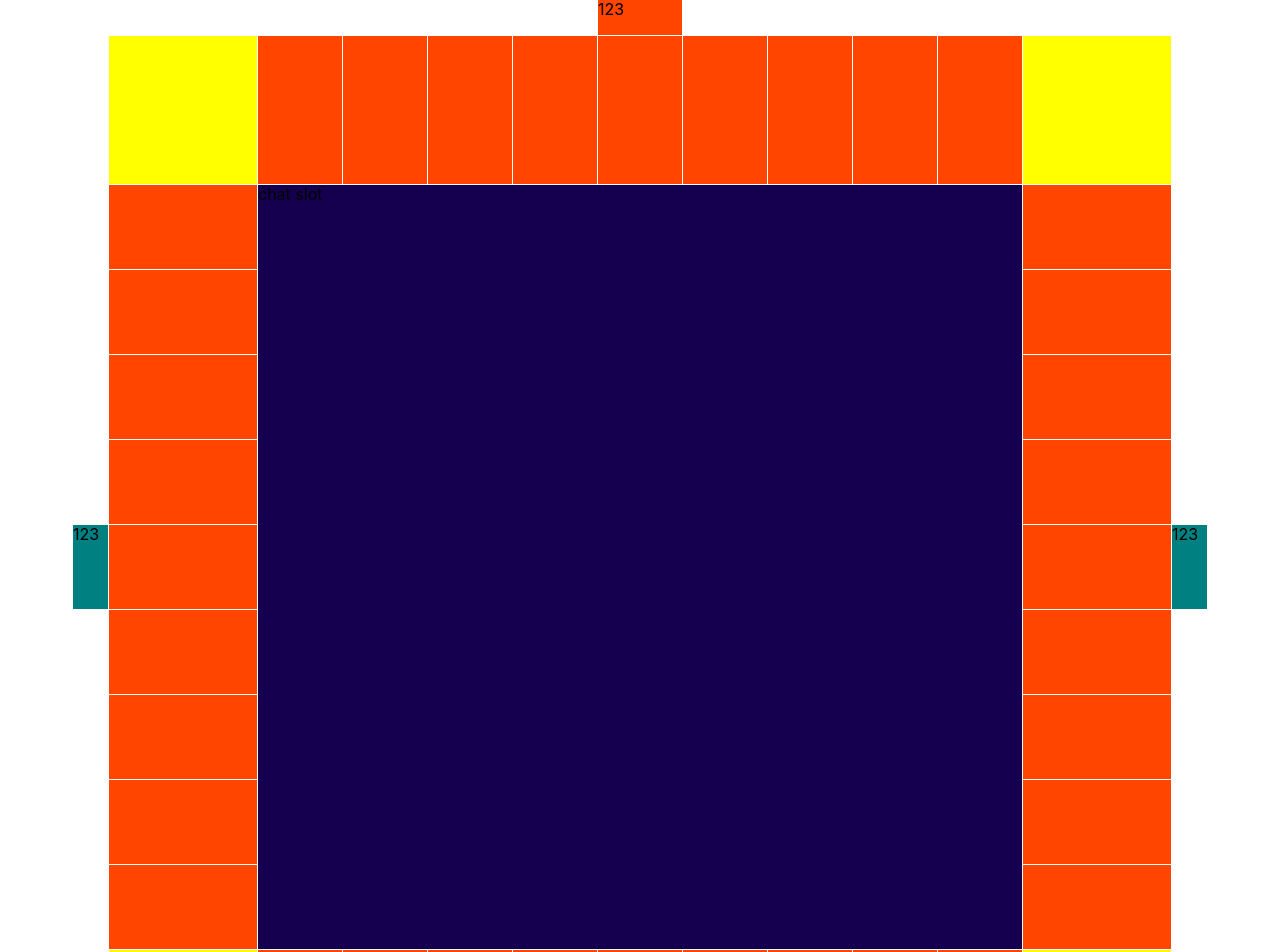
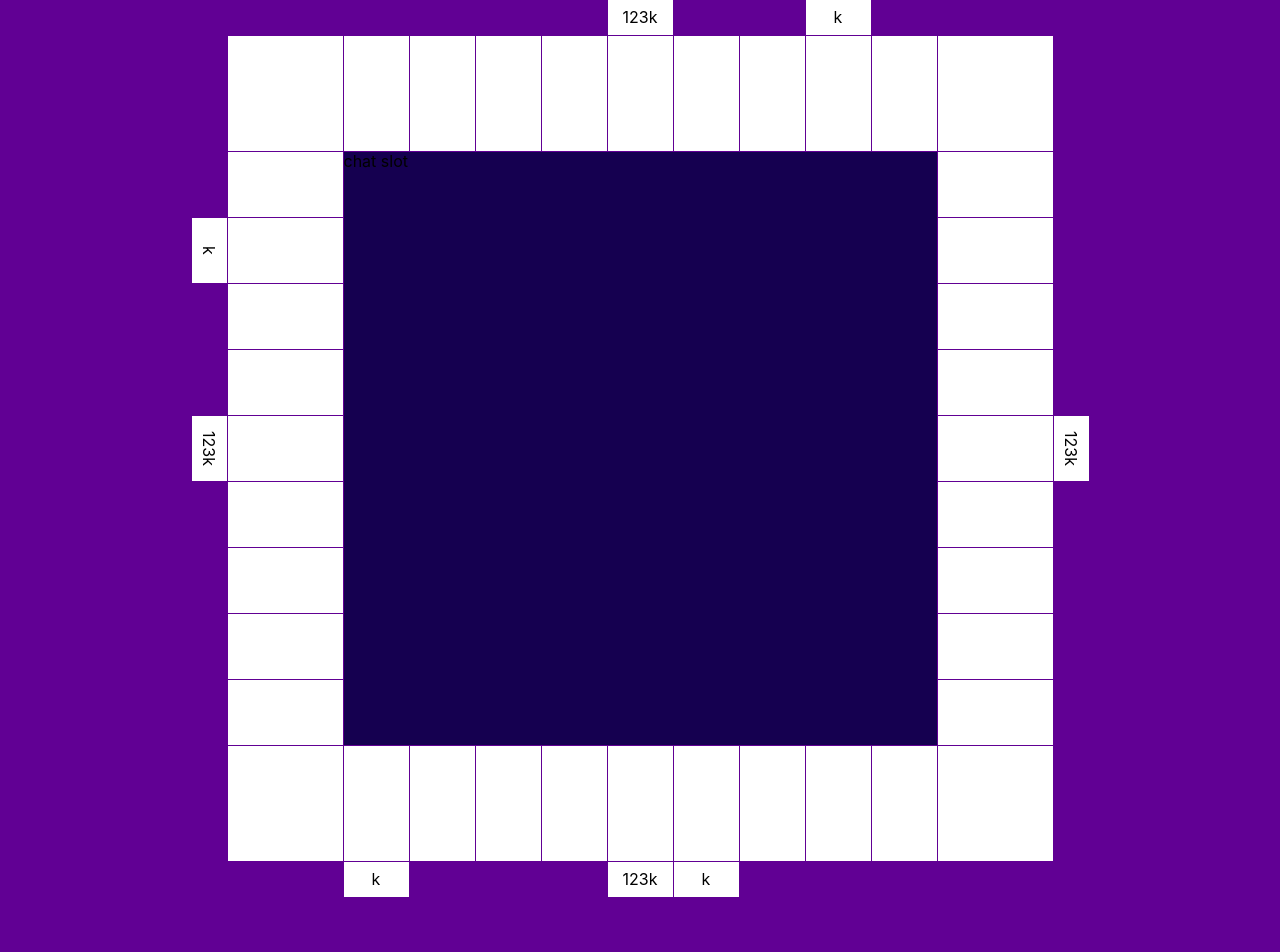
Before and after one commit to vasco051/hakaton, a React (Vite) app: page / in a window 1280 px wide. Shown: the top 952 px of the page. After the commit the page ends 897 px from the top, so only its background shows below. Built offline with nearby package versions, Linux system fonts and the light colour scheme.

Commit message:
fix sizes board

```diff
--- a/src/assets/styles/index.scss
+++ b/src/assets/styles/index.scss
@@ -1 +1,5 @@
 @import "normolize";
+
+:root{
+  background: #610094;
+}
--- a/src/components/Board/index.tsx
+++ b/src/components/Board/index.tsx
@@ -8,10 +8,10 @@ import styles from './styles.module.scss';
 
 
 export const Board: FC = () => {
-  const top = [ {}, {}, {}, {}, {coast: 123}, {}, {}, {}, {} ];
+  const top = [ {}, {}, {}, {}, {coast: 123}, {}, {}, {coast: ' '}, {} ];
   const right = [ {}, {}, {}, {}, {coast: 123}, {}, {}, {}, {} ];
-  const bottom = [ {}, {}, {}, {}, {coast: 123}, {}, {}, {}, {} ];
-  const left = [ {}, {}, {}, {}, {coast: 123}, {}, {}, {}, {} ];
+  const bottom = [ {coast: ' '}, {}, {}, {}, {coast: 123}, {coast: ' '}, {}, {}, {} ];
+  const left = [ {}, {coast: ' '}, {}, {}, {coast: 123}, {}, {}, {}, {} ];
 
   return (
     <section className={styles.board}>
--- a/src/components/Board/styles.module.scss
+++ b/src/components/Board/styles.module.scss
@@ -32,8 +32,8 @@
   }
 
   .centerSlot {
-    width: 764px;
-    height: 764px;
+    width: 593px;
+    height: 593px;
     background: #150050;
   }
 
--- a/src/components/BoardCell/BoardCell.tsx
+++ b/src/components/BoardCell/BoardCell.tsx
@@ -35,7 +35,7 @@ const BoardCell: FC<IBoardCellProps> = ({
     <li className={cellClasses}>
       {item.coast && (
         <div className={styles.coast}>
-          <span>{item.coast}</span>
+          <span>{item.coast}k</span>
         </div>
       )}
       <div className={styles.imageWrapper}>
--- a/src/components/BoardCell/styles.module.scss
+++ b/src/components/BoardCell/styles.module.scss
@@ -3,11 +3,15 @@
 .cell {
 
   .coast {
+    display: flex;
+    justify-content: center;
+    align-items: center;
 
+    background: #fff;
   }
 
   .imageWrapper {
-
+    background: #fff;
   }
 
   .image {
@@ -16,9 +20,9 @@
 }
 
 .corner {
-  width: 148px;
-  height: 148px;
-  background: yellow;
+  width: 115px;
+  height: 115px;
+  background: #fff;
 }
 
 .top {
@@ -26,14 +30,12 @@
 
   .coast {
     height: 35px;
-    width: 84px;
-    background: orangered;
+    width: 65px;
   }
 
   .imageWrapper {
-    background: orangered;
-    height: 148px;
-    width: 84px;
+    height: 115px;
+    width: 65px;
   }
 }
 
@@ -43,14 +45,13 @@
 
   .coast {
     width: 35px;
-    height: 84px;
-    background: teal;
+    height: 65px;
+    writing-mode: vertical-rl;
   }
 
   .imageWrapper {
-    background: orangered;
-    width: 148px;
-    height: 84px;
+    width: 115px;
+    height: 65px;
   }
 }
 
@@ -60,14 +61,12 @@
 
   .coast {
     height: 35px;
-    width: 84px;
-    background: orangered;
+    width: 65px;
   }
 
   .imageWrapper {
-    background: orangered;
-    height: 148px;
-    width: 84px;
+    height: 115px;
+    width: 65px;
   }
 }
 
@@ -76,13 +75,12 @@
 
   .coast {
     width: 35px;
-    height: 84px;
-    background: teal;
+    height: 65px;
+    writing-mode: vertical-rl;
   }
 
   .imageWrapper {
-    background: orangered;
-    width: 148px;
-    height: 84px;
+    width: 115px;
+    height: 65px;
   }
 }
```
